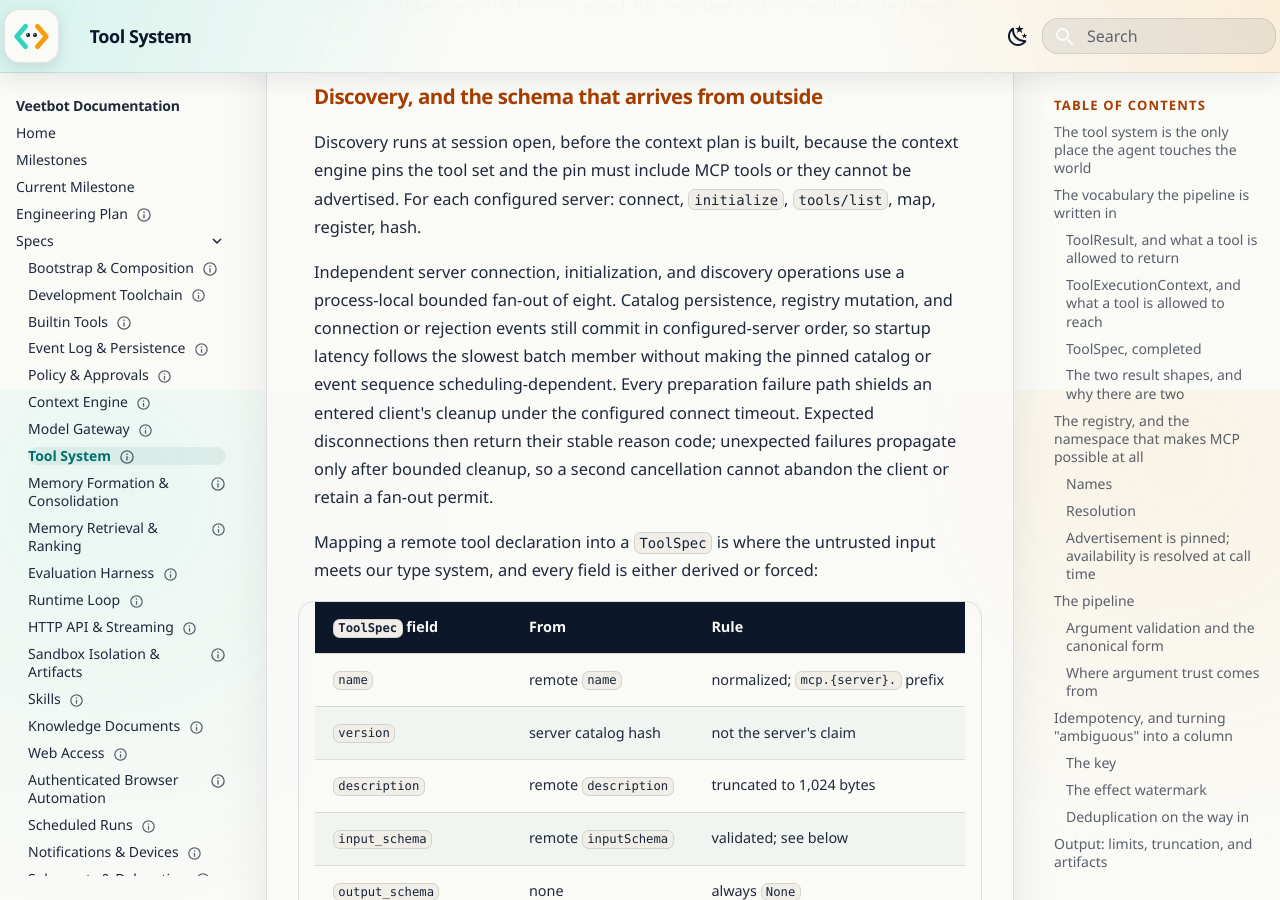
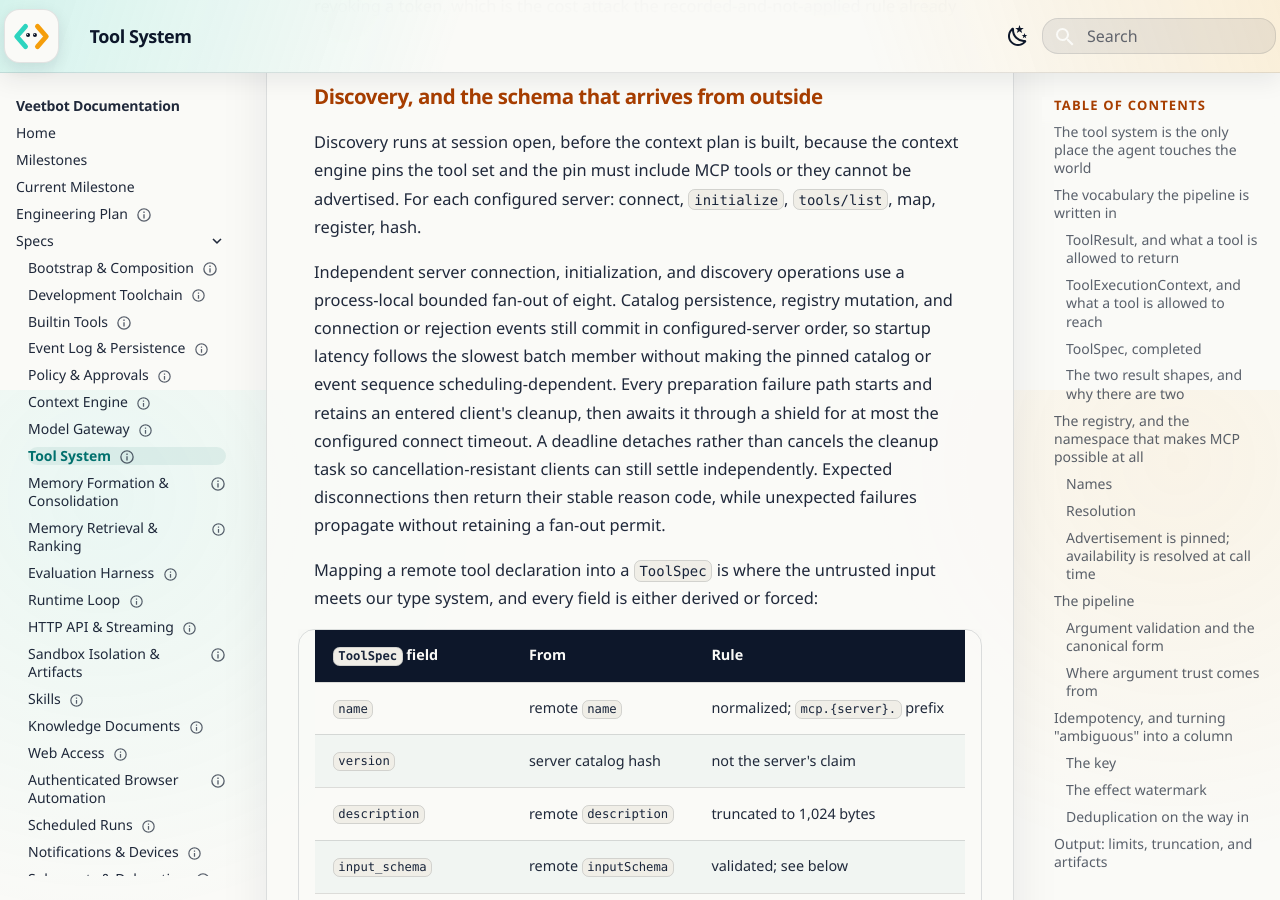
Before and after one commit to avitus/veetbot, an MkDocs documentation site: the page built from docs/plan/tool-system.md, in a window 1280 px wide and 900 px high, scrolled down 32010 px. Built offline with MkDocs 1.6.1 and Material for MkDocs 9.7.7, drawn with Linux system fonts in a browser that asks for light colours.

Commit message:
fix: detach resistant MCP cleanup
Reading-Lane: A
Glen-Conversation: 01a06ecb-b955-74f1-b249-ac8a4ed573af

```diff
--- a/docs/plan/tool-system.md
+++ b/docs/plan/tool-system.md
@@ -1213,10 +1213,12 @@ process-local bounded fan-out of eight. Catalog persistence, registry mutation,
 and connection or rejection events still commit in configured-server order, so
 startup latency follows the slowest batch member without making the pinned
 catalog or event sequence scheduling-dependent.
-Every preparation failure path shields an entered client's cleanup under the
-configured connect timeout. Expected disconnections then return their stable
-reason code; unexpected failures propagate only after bounded cleanup, so a
-second cancellation cannot abandon the client or retain a fan-out permit.
+Every preparation failure path starts and retains an entered client's cleanup,
+then awaits it through a shield for at most the configured connect timeout. A
+deadline detaches rather than cancels the cleanup task so cancellation-resistant
+clients can still settle independently. Expected disconnections then return
+their stable reason code, while unexpected failures propagate without retaining
+a fan-out permit.
 
 Mapping a remote tool declaration into a `ToolSpec` is where the untrusted
 input meets our type system, and every field is either derived or forced:
```
Also changed, not shown: docs/plan/email-integration.md (+1 -1 lines), docs/plan/policy-and-approvals.md (+1 -1 lines), docs/plan/readiness.md (+6 -6 lines), docs/plan/skills.md (+4 -4 lines), docs/status/citation-ledger.yaml (+10 -10 lines), 2 other files.
